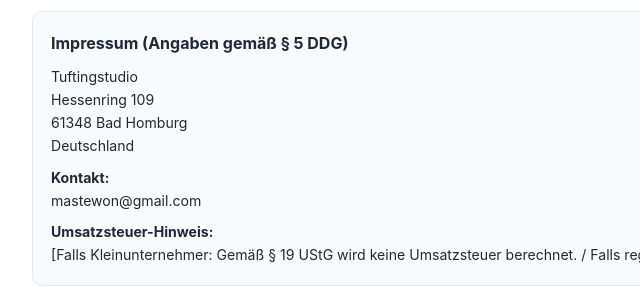
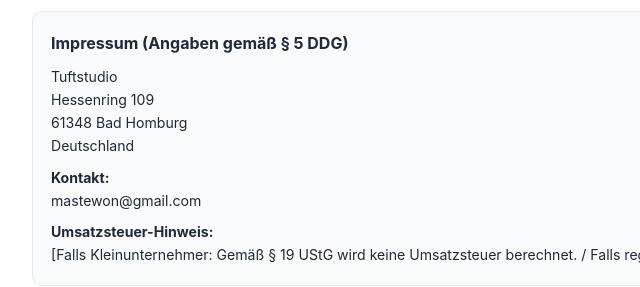
Before and after one commit to mattsuc/TuftingGun-, a plain HTML site: page index.html in a window 1280 px wide. Shown: the part 3680-3967 px from the top of the page, 118-758 px from the left. Drawn offline with Linux system fonts and the light colour scheme.

Commit message:
Correct spelling of 'Tuftingstudio' to 'Tuftstudio'

```diff
--- a/index.html
+++ b/index.html
@@ -279,7 +279,7 @@
 
       <div id="impressum" class="legal-box">
         <h3>Impressum (Angaben gemäß § 5 DDG)</h3>
-        <p></strong>Tuftingstudio</strong><br>
+        <p></strong>Tuftstudio</strong><br>
         Hessenring 109<br>
         61348 Bad Homburg <br>
         Deutschland</p>
```
